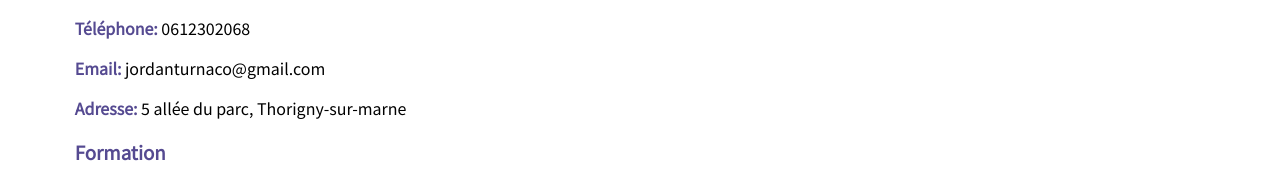
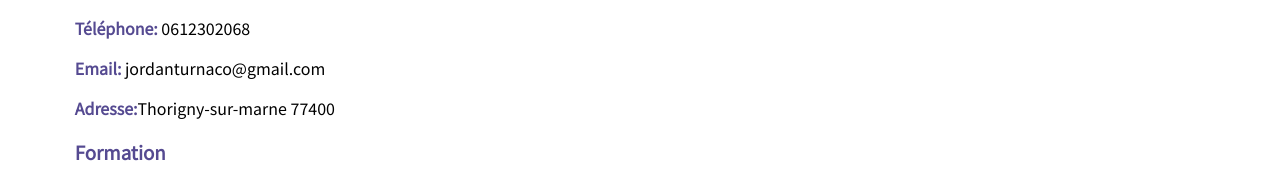
Before and after one commit to JordanSN1/PortFolio-TURNACO-Jordan, a plain HTML site: page Apropos.html in a window 1280 px wide. Shown: the part 1128-1309 px from the top of the page. Drawn offline with Linux system fonts and the light colour scheme.

Commit message:
changement sur Apropos

```diff
--- a/Apropos.html
+++ b/Apropos.html
@@ -58,7 +58,7 @@
 				<h3>Coordonnées</h3>
 				<p><strong>Téléphone:</strong> 0612302068</p>
 				<p><strong>Email:</strong> jordanturnaco@gmail.com</p>
-				<p><strong>Adresse:</strong> 5 allée du parc, Thorigny-sur-marne</p>
+				<p><strong>Adresse:</strong>Thorigny-sur-marne 77400</p>
 				<h3>Formation</h3>
 				<p>EPSI - Première année, Bachelor Informatique (Formation en cours)</p>
 				<h3>Compétences techniques</h3>
```
